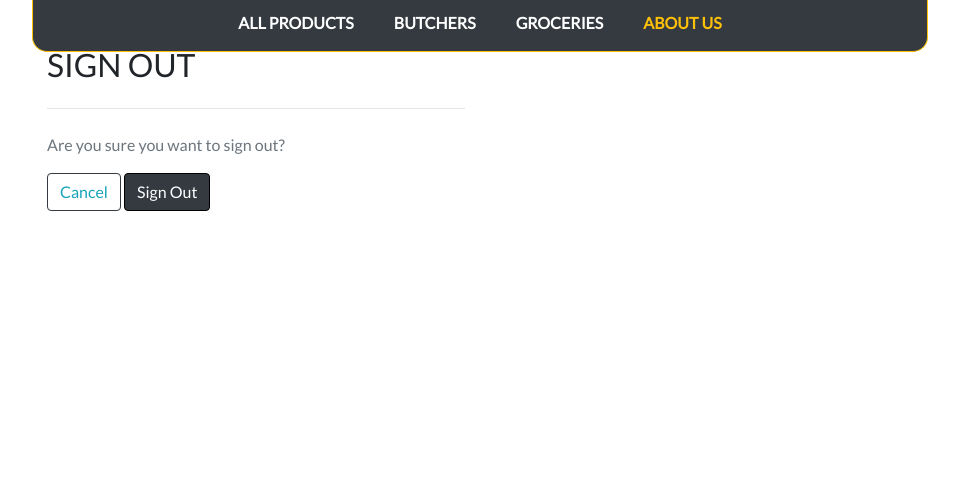
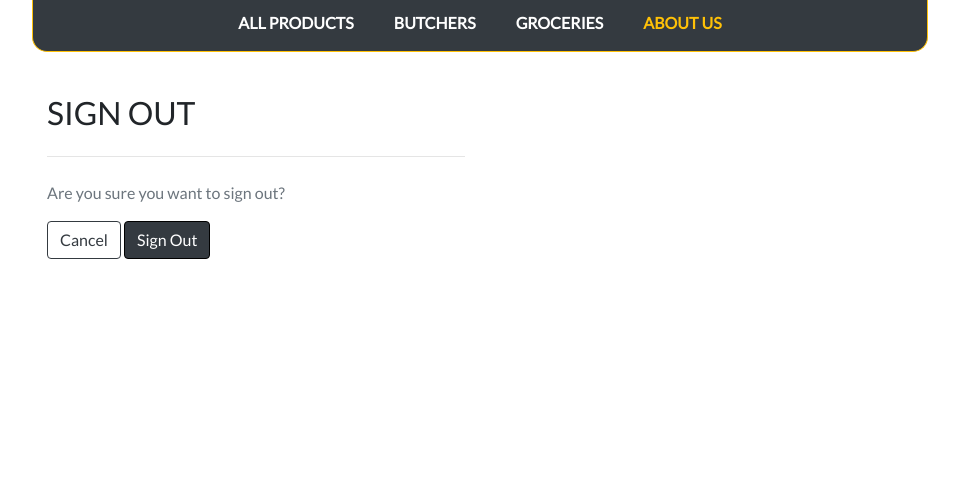
Before and after one commit to Code-Institute-Submissions/foyle-valley-farms, a Django app: page /accounts/logout/ in a window 1280 px wide. Shown: the part 87-586 px from the top of the page, without its empty margins (160-1119 px from the left). Run offline with Django 3.2, Linux system fonts and the light colour scheme; the visitor is signed in with stand-in values (Sample User, id 1); some libraries are stand-ins or nearby versions.

Commit message:
added padding

```diff
--- a/templates/allauth/account/logout.html
+++ b/templates/allauth/account/logout.html
@@ -6,7 +6,7 @@
 
 {% block inner_content %}
 <hr>
-<h2 class="logo-font mb-4">{% trans "Sign Out" %}</h2>
+<h2 class="logo-font mb-4 pt-5">{% trans "Sign Out" %}</h2>
 <hr>
 <p>{% trans 'Are you sure you want to sign out?' %}</p>
 
@@ -15,7 +15,7 @@
   {% if redirect_field_value %}
   <input type="hidden" name="{{ redirect_field_name }}" value="{{ redirect_field_value }}"/>
   {% endif %}
-  <a class="btn btn-outline-black border border-dark rounded" href="{% url 'home' %}">Cancel</a>
+  <a class="btn btn-outline-black border border-dark rounded text-dark" href="{% url 'home' %}">Cancel</a>
   <button class="rounded bg-dark" type="submit">{% trans 'Sign Out' %}</button>
 </form>
 
--- a/templates/allauth/account/password_change.html
+++ b/templates/allauth/account/password_change.html
@@ -6,7 +6,7 @@
 
 {% block inner_content %}
     <hr>
-    <h2 class="logo-font mb-4">{% trans "Change Password" %}</h2>
+    <h2 class="logo-font mb-4 pt-5">{% trans "Change Password" %}</h2>
     <hr>
 
     <form method="POST" action="{% url 'account_change_password' %}" class="password_change">
--- a/templates/allauth/account/password_reset.html
+++ b/templates/allauth/account/password_reset.html
@@ -8,7 +8,7 @@
 {% block inner_content %}
 
     <hr>
-    <h2 class="logo-font mb-4">{% trans "Password Reset" %}</h2>
+    <h2 class="logo-font mb-4 pt-5">{% trans "Password Reset" %}</h2>
     <hr>
     {% if user.is_authenticated %}
     {% include "account/snippets/already_logged_in.html" %}
--- a/templates/allauth/account/password_reset_done.html
+++ b/templates/allauth/account/password_reset_done.html
@@ -7,7 +7,7 @@
 
 {% block inner_content %}
     <hr>
-    <h2 class="logo-font mb-4">{% trans "Password Reset" %}</h2>
+    <h2 class="logo-font mb-4 pt-5">{% trans "Password Reset" %}</h2>
     <hr>
 
     {% if user.is_authenticated %}
--- a/templates/allauth/account/password_reset_from_key.html
+++ b/templates/allauth/account/password_reset_from_key.html
@@ -5,7 +5,7 @@
 
 {% block inner_content %}
     <hr>
-    <h2 class="logo-font mb-4">{% if token_fail %}{% trans "Bad Token" %}{% else %}{% trans "Change Password" %}{% endif %}</h2>
+    <h2 class="logo-font mb-4 pt-5">{% if token_fail %}{% trans "Bad Token" %}{% else %}{% trans "Change Password" %}{% endif %}</h2>
     <hr>
 
     {% if token_fail %}
--- a/templates/allauth/account/password_reset_from_key_done.html
+++ b/templates/allauth/account/password_reset_from_key_done.html
@@ -7,7 +7,7 @@
 
 {% block inner_content %}
     <hr>
-    <h2 class="logo-font mb-4">{% trans "Password Reset" %}</h2>
+    <h2 class="logo-font mb-4 pt-5">{% trans "Password Reset" %}</h2>
     <hr>
 
     {% if user.is_authenticated %}
--- a/templates/allauth/account/password_set.html
+++ b/templates/allauth/account/password_set.html
@@ -6,7 +6,7 @@
 
 {% block inner_content %}
     <hr>
-    <h2 class="logo-font mb-4">{% trans "Set Password" %}</h2>
+    <h2 class="logo-font mb-4 pt-5">{% trans "Set Password" %}</h2>
     <hr>
 
     <form method="POST" action="{% url 'account_set_password' %}" class="password_set">
--- a/templates/allauth/account/signup_closed.html
+++ b/templates/allauth/account/signup_closed.html
@@ -6,7 +6,7 @@
 
 {% block inner_content %}
 <hr>
-<h2 class="logo-font mb-4">{% trans "Sign Up Closed" %}</h2>
+<h2 class="logo-font mb-4 pt-5">{% trans "Sign Up Closed" %}</h2>
 <hr>
 
 <p>{% trans "We are sorry, but the sign up is currently closed." %}</p>
--- a/templates/allauth/account/verified_email_required.html
+++ b/templates/allauth/account/verified_email_required.html
@@ -6,7 +6,7 @@
 
 {% block inner_content %}
 <hr>
-<h2 class="logo-font mb-4">{% trans "Verify Your E-mail Address" %}</h2>
+<h2 class="logo-font mb-4 pt-5">{% trans "Verify Your E-mail Address" %}</h2>
 <hr>
 
 {% url 'account_email' as email_url %}
```
